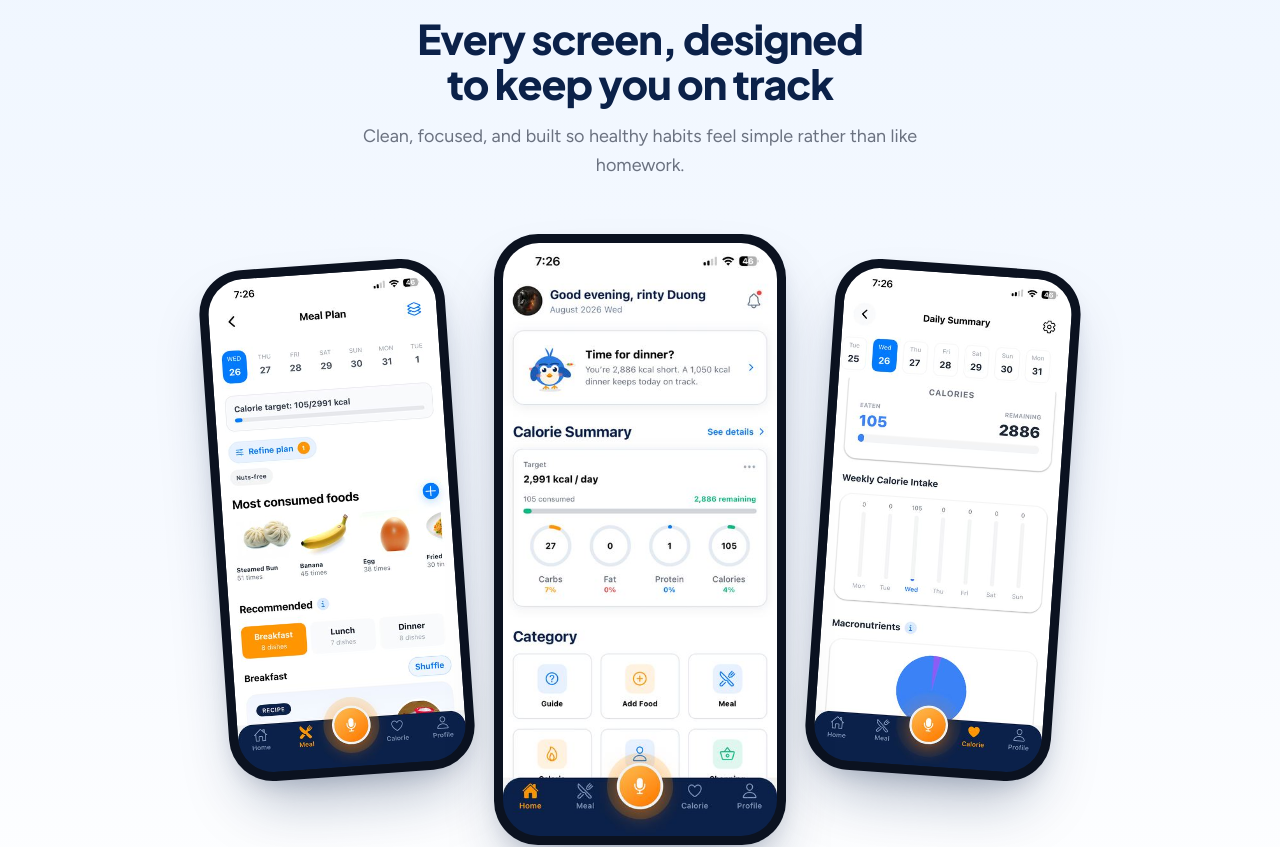
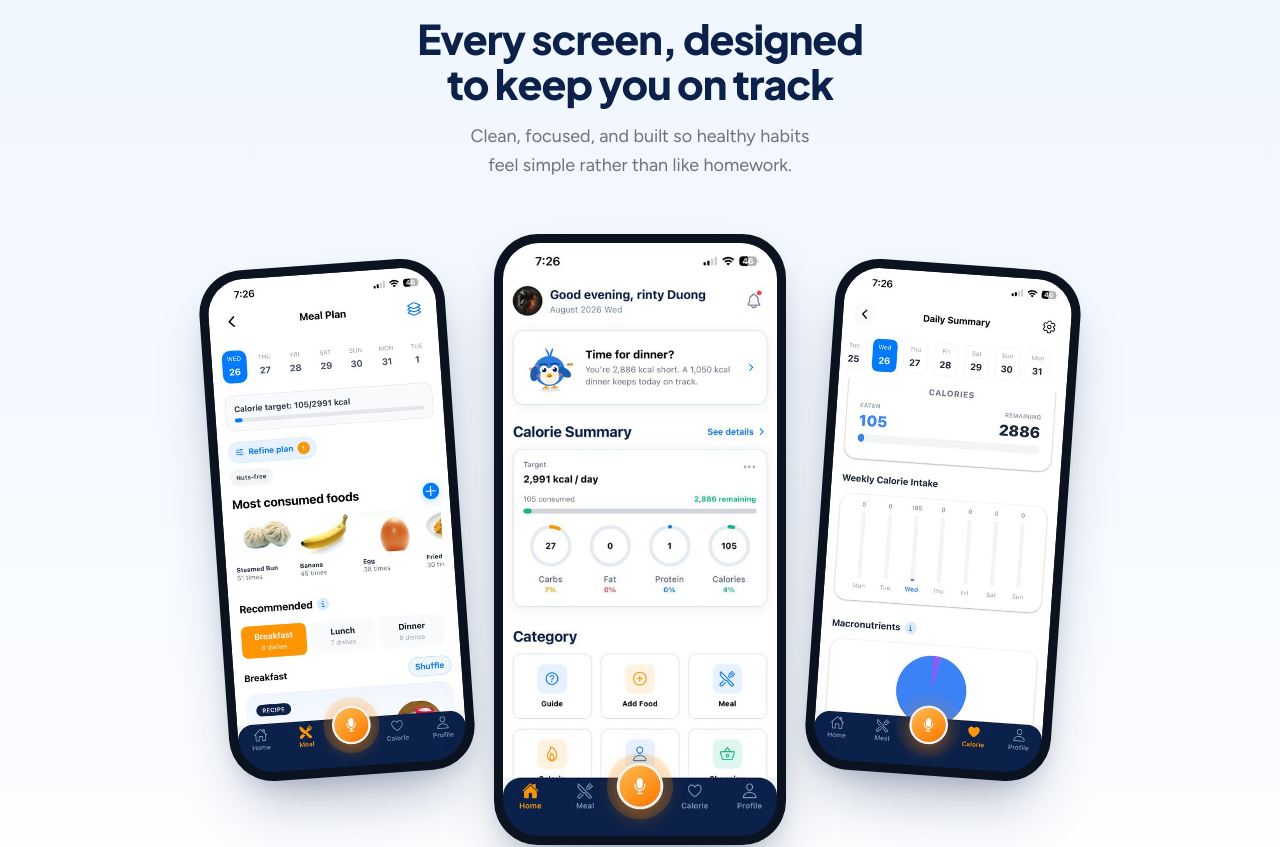
Before and after one commit to rinty6/meal_app_website, a React (Vite) app: page / in a window 1280 px wide. Shown: the part 862-1709 px from the top of the page. Built offline with nearby package versions, Linux system fonts and the light colour scheme.

Commit message:
fixed layout issue with heading

```diff
--- a/src/App.css
+++ b/src/App.css
@@ -73,7 +73,7 @@ p { margin: 0; }
 
 .section-heading { display: flex; flex-direction: column; align-items: center; gap: 16px; text-align: center; }
 .section-heading h2 { font-size: clamp(36px, 3.2vw, 46px); line-height: 1.1; font-weight: 800; text-wrap: balance; }
-.section-heading p { max-width: 600px; color: var(--muted); font-size: 18px; line-height: 1.6; }
+.section-heading p { max-width: 600px; margin-inline: auto; color: var(--muted); font-size: 18px; line-height: 1.6; text-wrap: balance; }
 .screens-band { padding: 86px 0 96px; background: linear-gradient(180deg, var(--sky) 0%, #f7faff 62%, #fff 100%); }
 .screens-stack { height: 650px; margin-top: 54px; display: flex; align-items: flex-start; justify-content: center; gap: 34px; }
 .phone-frame { width: 258px; padding: 9px; border-radius: 44px; background: #0b1220; box-shadow: 0 34px 64px -22px rgba(11,33,73,.38), 0 10px 22px -8px rgba(11,33,73,.16); }
```
